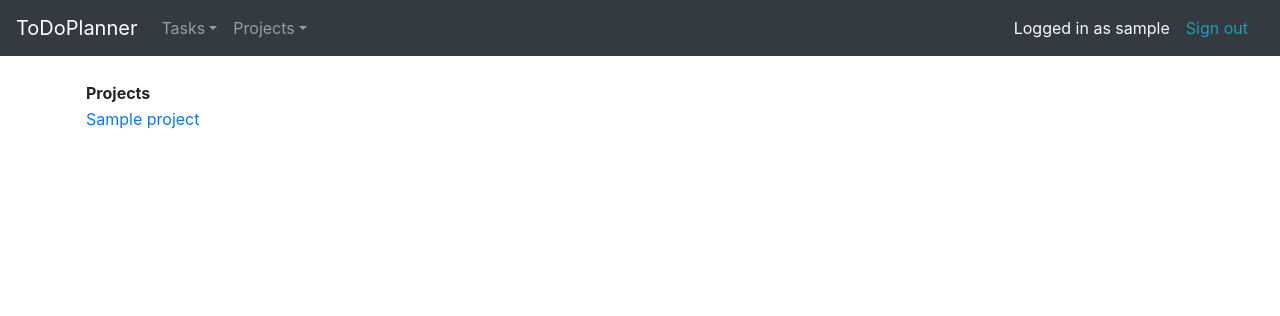
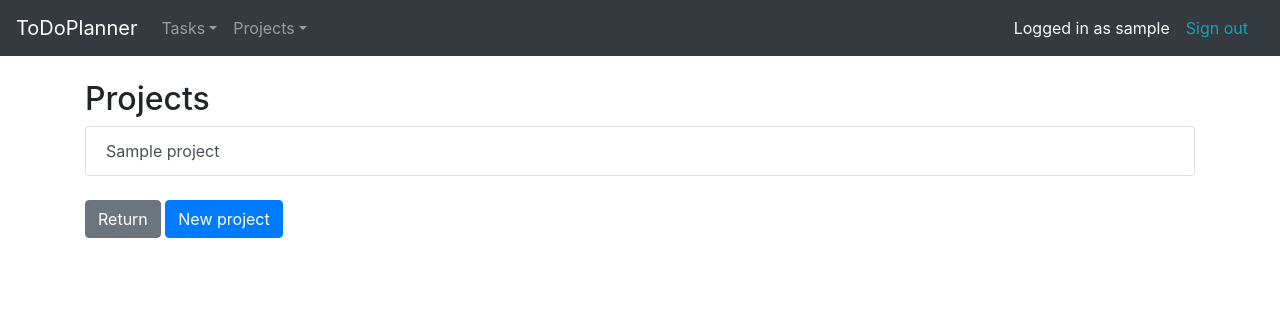
Before and after one commit to Patrieli/Tietokantasovellus, a Flask app: page /projects in a window 1280 px wide. Shown: the top 316 px of the page. Run offline with Flask 2, Linux system fonts and the light colour scheme; a user stored in the database is signed in; tables that the repository leaves empty hold one stand-in row (values such as "Sample post"); some libraries are stand-ins or nearby versions.

Commit message:
project templates updated

```diff
--- a/application/templates/projects/list.html
+++ b/application/templates/projects/list.html
@@ -1,19 +1,17 @@
 {% extends "layout.html" %}
 
 {% block body %}
-    <table>
-        <tr>
-          <th>Projects</th>
-        </tr>
-        {% for project in projects %}
-        <tr>
-          <td>
-              <a href="{{ url_for('open_project', project_id=project.id) }}">
-                {{ project.name }}
-              </a>
-
-          </td>
-        </tr>
-        {% endfor %}
-      </table>
+  <h2>Projects</h2>
+  <div class="list-group">
+    {% for project in projects %}
+    <a href="{{ url_for('open_project', project_id=project.id) }}" class="list-group-item list-group-item-action">{{ project.name }}</a>
+    {% endfor %}
+  </div>
+  <br>
+  <div class="form-group row">
+    <div class="col-sm-10">
+      <button type="button" class="btn btn-secondary" onclick=window.location.href="/";>Return</button>
+      <button type="submit" class="btn btn-primary" onclick=window.location.href="{{ url_for('projects_form') }}">New project</button>
+    </div>
+  </div>
 {% endblock %}
--- a/application/templates/projects/project.html
+++ b/application/templates/projects/project.html
@@ -20,7 +20,7 @@
   </div>
   <div>
     <button type="button" class="btn btn-secondary" onclick=window.location.href='{{ url_for('projects_index') }}';>Return</button>
-    <button type="button" class="btn btn-primary" onclick=window.location.href='{{ url_for('projects_index') }}';>Save</button>
+    <button type="button" class="btn btn-primary" onclick=window.location.href='{{ url_for('edit_project', project_id=project.id) }}';>Edit</button>
   </div>
 </form>
 
```
